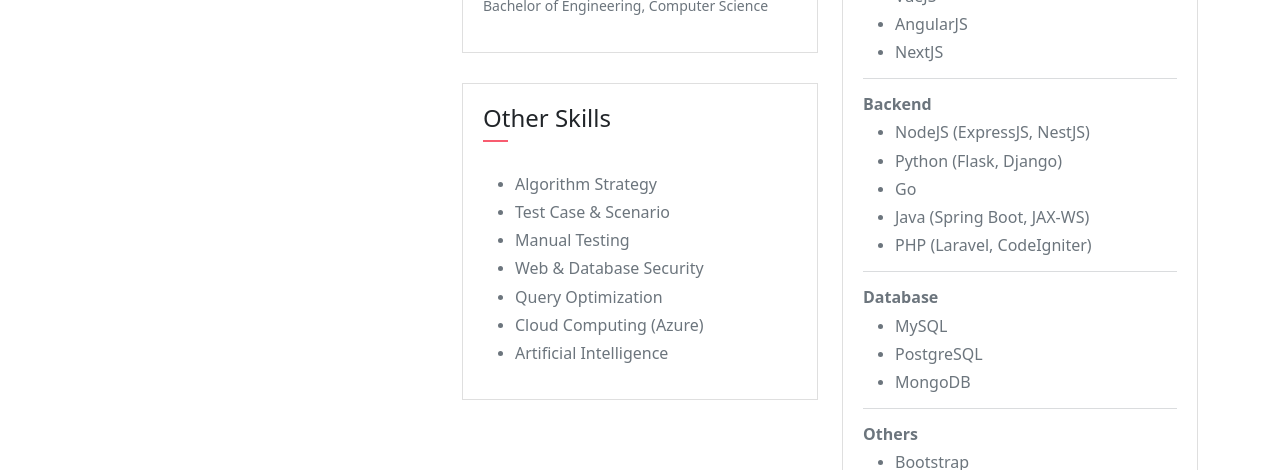
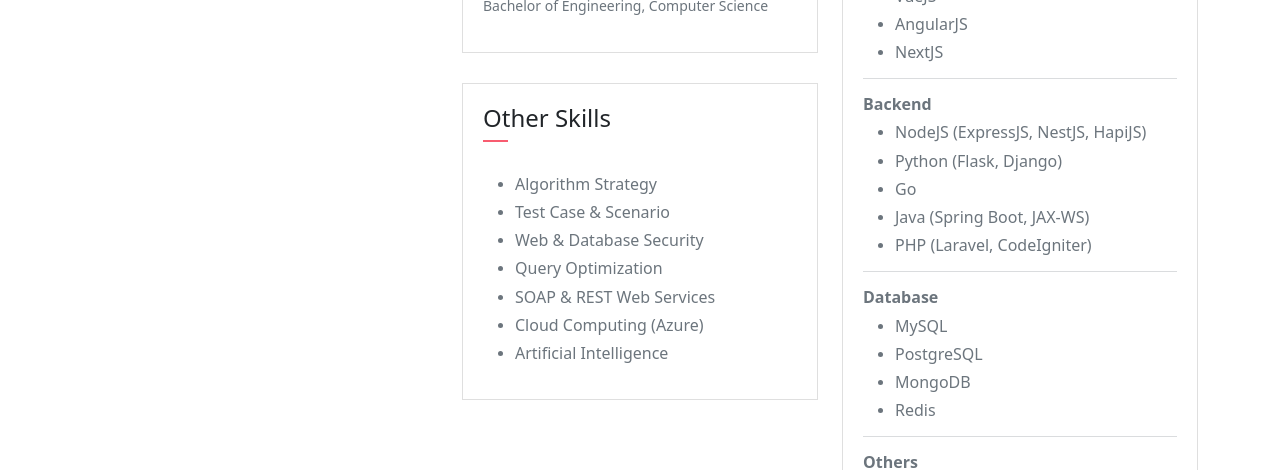
Before and after one commit to WillyWilsen/My-Profile-UI, a Next.js app: page / in a window 1280 px wide. Shown: the part 1480-1950 px from the top of the page. Built offline with nearby package versions, Linux system fonts and the light colour scheme; no server answers.

Commit message:
Update Profile

```diff
--- a/pages/index.js
+++ b/pages/index.js
@@ -280,9 +280,9 @@
                             <ul>
                               <li><h6>Algorithm Strategy</h6></li>
                               <li><h6>Test Case & Scenario</h6></li>
-                              <li><h6>Manual Testing</h6></li>
                               <li><h6>Web & Database Security</h6></li>
                               <li><h6>Query Optimization</h6></li>
+                              <li><h6>SOAP & REST Web Services</h6></li>
                               <li><h6>Cloud Computing (Azure)</h6></li>
                               <li><h6>Artificial Intelligence</h6></li>
                             </ul>
@@ -308,7 +308,7 @@
                             <hr></hr>
                             <h6><b>Backend</b></h6>
                             <ul>
-                              <li><h6>NodeJS (ExpressJS, NestJS)</h6></li>
+                              <li><h6>NodeJS (ExpressJS, NestJS, HapiJS)</h6></li>
                               <li><h6>Python (Flask, Django)</h6></li>
                               <li><h6>Go</h6></li>
                               <li><h6>Java (Spring Boot, JAX-WS)</h6></li>
@@ -320,6 +320,7 @@
                               <li><h6>MySQL</h6></li>
                               <li><h6>PostgreSQL</h6></li>
                               <li><h6>MongoDB</h6></li>
+                              <li><h6>Redis</h6></li>
                             </ul>
                             <hr></hr>
                             <h6><b>Others</b></h6>
```
